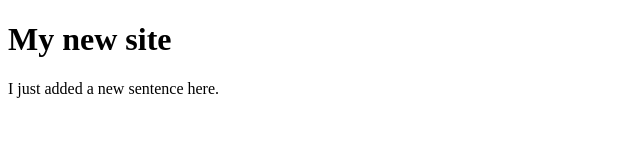
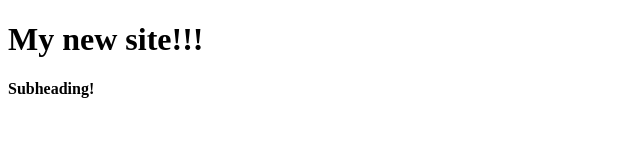
Before and after one commit to ScottLucasCIA/FA2024, a plain HTML site: page index.html in a window 1280 px wide. Shown: the whole page, without its empty margins (0-640 px from the left). Drawn offline with Linux system fonts and the light colour scheme.

Commit message:
Added a subhead

```diff
--- a/index.html
+++ b/index.html
@@ -5,7 +5,7 @@
     <title>Class FA24</title>
 </head>
 <body>
-    <h1>My new site</h1>
-    <p>I just added a new sentence here.</p>
+    <h1>My new site!!!</h1>
+    <h4>Subheading!</h4>
 </body>
 </html>
```
